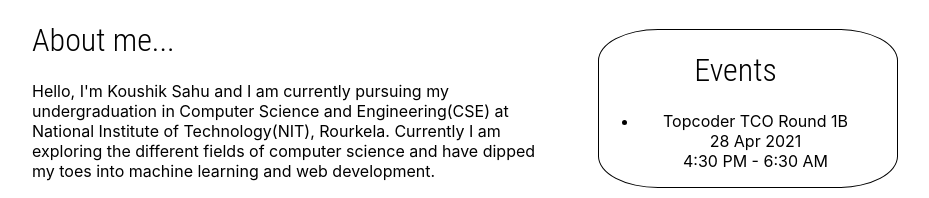
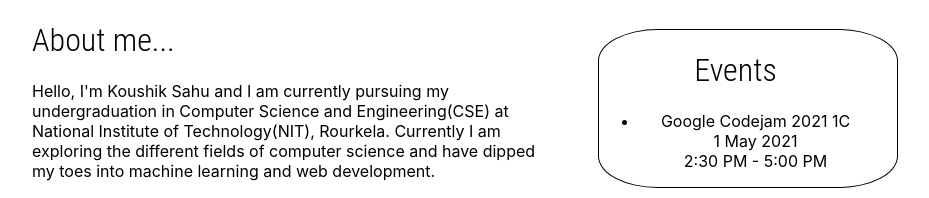
Before and after one commit to KoushikSahu/portfolio-website, a React (Create React App) app: page / in a window 1280 px wide. Shown: the top 198 px of the page, without its empty margins (175-1104 px from the left). Built offline with nearby package versions, Linux system fonts and the light colour scheme.

Commit message:
update events

```diff
--- a/src/components/EventBox.tsx
+++ b/src/components/EventBox.tsx
@@ -6,10 +6,10 @@ import './style.css';
 function EventBox(): JSX.Element {
     const events: EventDescription[] = [
 		{
-			name: "Topcoder TCO Round 1B",
-			date: "28 Apr 2021",
-			time_from: "4:30 PM",
-			time_to: "6:30 AM"
+			name: "Google Codejam 2021 1C",
+			date: "1 May 2021",
+			time_from: "2:30 PM",
+			time_to: "5:00 PM"
 		},
     ];
 
```
